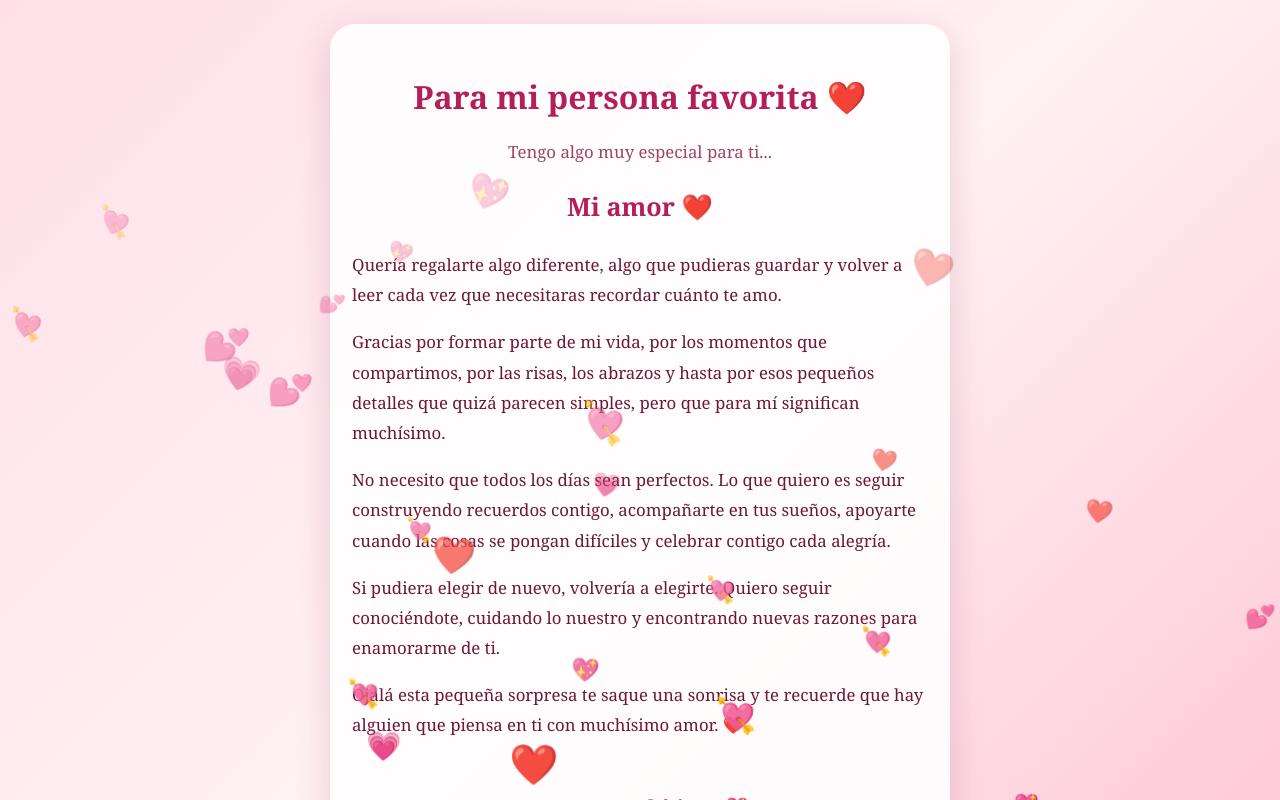
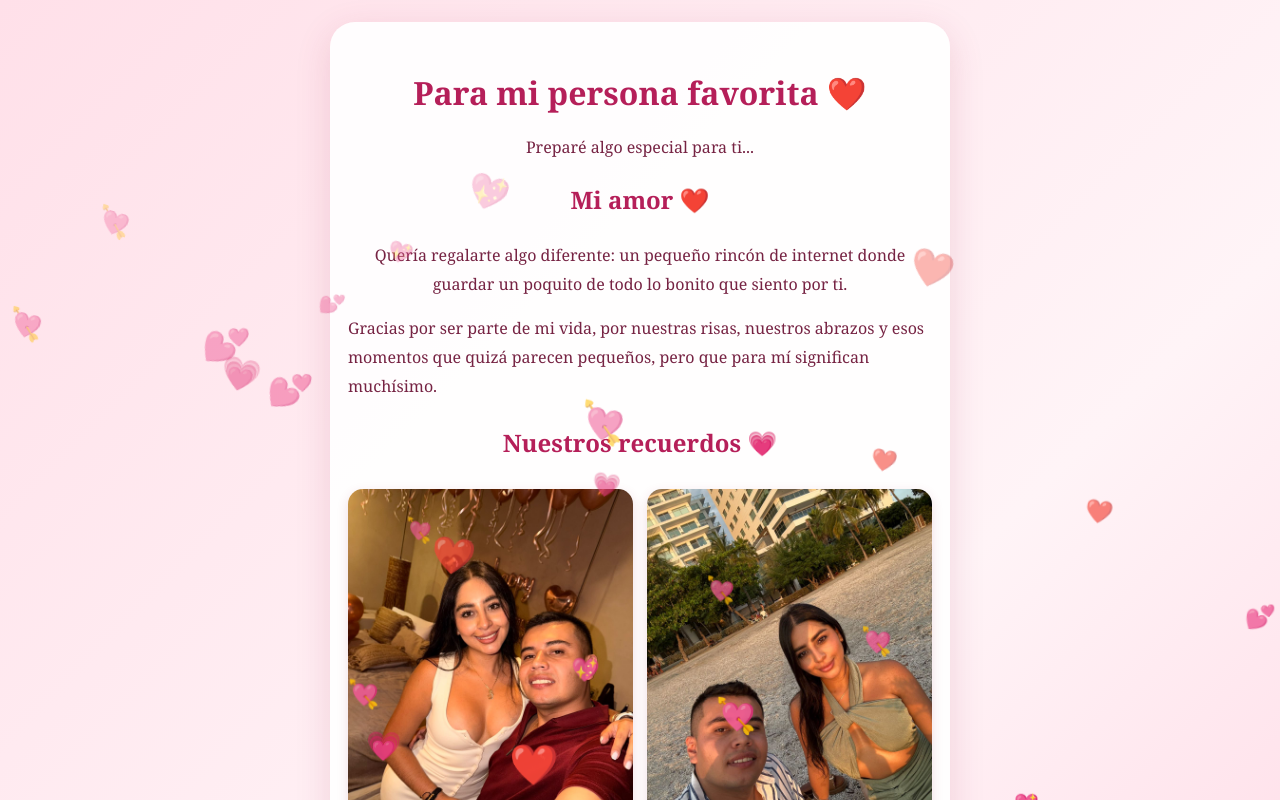
Before and after one commit to pipecb72023/Carta-para-mi-amor, a plain HTML site: page index.html in a window 1280 px wide. Both pictures are taken after a click on the button "Abrir carta". Shown: the top 800 px of the page. Drawn offline with Linux system fonts and the light colour scheme.

Commit message:
Update index.html

```diff
--- a/index.html
+++ b/index.html
@@ -3,206 +3,111 @@
 <html lang="es">
 <head>
 <meta charset="UTF-8">
-  <meta name="viewport" content="width=device-width, initial-scale=1.0">
+<meta name="viewport" content="width=device-width, initial-scale=1">
 <title>Para mi amor ❤️</title>
-
 <style>
-    * {
-      box-sizing: border-box;
+*{box-sizing:border-box}
+body{
+  margin:0;padding:22px 14px;min-height:100vh;
+  display:flex;justify-content:center;align-items:center;
+  font-family:Georgia,serif;text-align:center;color:#762343;
+  background:linear-gradient(135deg,#ffe0e9,#fff4f7,#ffc5d8);
 }
-
-    body {
-      margin: 0;
-      min-height: 100vh;
-      font-family: Georgia, serif;
-      background: linear-gradient(135deg, #ffe0e9, #fff1f4, #ffc6d5);
-      color: #6d1838;
-      display: flex;
-      justify-content: center;
-      align-items: center;
-      text-align: center;
-      overflow-x: hidden;
-      padding: 24px 14px;
+.container{
+  width:100%;max-width:620px;background:#ffffffed;
+  padding:28px 18px;border-radius:25px;
+  box-shadow:0 10px 35px #a52b5428;
 }
-
-    .container {
-      width: 100%;
-      max-width: 620px;
-      background: rgba(255, 255, 255, 0.88);
-      padding: 30px 22px;
-      border-radius: 25px;
-      box-shadow: 0 10px 35px rgba(135, 25, 65, 0.18);
+h1,h2{color:#b51f59}
+.envelope{
+  border:0;background:none;font-size:100px;
+  cursor:pointer;animation:pulse 1.5s infinite;
 }
-
-    h1 {
-      color: #b51f59;
-      font-size: 2rem;
+@keyframes pulse{50%{transform:scale(1.08)}}
+#letter{display:none;text-align:left;line-height:1.8;animation:fade 1s}
+@keyframes fade{from{opacity:0;transform:translateY(12px)}to{opacity:1;transform:translateY(0)}}
+.intro{text-align:center}
+.collage{
+  display:grid;grid-template-columns:1fr 1fr;
+  gap:14px;margin:25px 0;
 }
-
-    .subtitle {
-      color: #9d4566;
-      font-size: 1.05rem;
+.memory{margin:0;text-align:center}
+.memory img{
+  display:block;width:100%;aspect-ratio:3/4;
+  object-fit:cover;border-radius:15px;
+  box-shadow:0 4px 12px #a52b5428;
 }
-
-    .envelope {
-      border: none;
-      background: transparent;
-      cursor: pointer;
-      font-size: 100px;
-      margin: 22px 0;
-      transition: transform 0.3s;
-      animation: latido 1.5s infinite;
+.memory figcaption{
+  font-style:italic;font-size:.95rem;
+  line-height:1.5;padding:9px 3px;color:#a12b57;
 }
-
-    .envelope:hover {
-      transform: scale(1.1);
-    }
-
-    @keyframes latido {
-      0%, 100% { transform: scale(1); }
-      50% { transform: scale(1.08); }
-    }
-
-    #letter {
-      display: none;
-      text-align: left;
-      line-height: 1.8;
-      font-size: 1.05rem;
-      animation: aparecer 1s ease;
-    }
-
-    #letter h2 {
-      text-align: center;
-      color: #b51f59;
-    }
-
-    @keyframes aparecer {
-      from { opacity: 0; transform: translateY(15px); }
-      to { opacity: 1; transform: translateY(0); }
-    }
-
-    .photos {
-      display: grid;
-      grid-template-columns: 1fr 1fr;
-      gap: 12px;
-      margin-top: 24px;
-    }
-
-    .photos img {
-      width: 100%;
-      border-radius: 15px;
-      object-fit: cover;
-      aspect-ratio: 1 / 1;
-      box-shadow: 0 4px 12px rgba(135, 25, 65, 0.15);
-    }
-
-    .signature {
-      text-align: center;
-      color: #b51f59;
-      font-weight: bold;
-      font-size: 1.2rem;
-      margin-top: 25px;
-    }
-
-    .hint {
-      font-size: 0.9rem;
-      color: #99516b;
-    }
-
-    .heart {
-      position: fixed;
-      bottom: -30px;
-      pointer-events: none;
-      animation: subir 4s linear forwards;
-      z-index: 5;
-    }
-
-    @keyframes subir {
-      to {
-        transform: translateY(-110vh) rotate(25deg);
-        opacity: 0;
-      }
-    }
+.signature{text-align:center;color:#b51f59;font-size:1.2rem;font-weight:bold}
+.heart{position:fixed;bottom:-30px;pointer-events:none;animation:rise 4s linear forwards}
+@keyframes rise{to{transform:translateY(-110vh) rotate(25deg);opacity:0}}
 </style>
 </head>
-
 <body>
 <main class="container">
   <h1>Para mi persona favorita ❤️</h1>
-    <p class="subtitle">Tengo algo muy especial para ti...</p>
-
-    <button class="envelope" id="envelope"
-      aria-label="Abrir mi carta" onclick="openLetter()">
-      💌
-    </button>
-
-    <p class="hint" id="hint">Toca la carta para descubrir tu sorpresa 🥰</p>
+  <p>Preparé algo especial para ti...</p>
+  <button class="envelope" id="envelope" onclick="openLetter()" aria-label="Abrir carta">💌</button>
+  <p id="hint">Toca el sobre para abrir tu sorpresa 🥰</p>
 
   <section id="letter">
+    <div class="intro">
       <h2>Mi amor ❤️</h2>
-
-      <p>
-        Quería regalarte algo diferente, algo que pudieras guardar y volver
-        a leer cada vez que necesitaras recordar cuánto te amo.
-      </p>
-
-      <p>
-        Gracias por formar parte de mi vida, por los momentos que compartimos,
-        por las risas, los abrazos y hasta por esos pequeños detalles que quizá
-        parecen simples, pero que para mí significan muchísimo.
-      </p>
-
-      <p>
-        No necesito que todos los días sean perfectos. Lo que quiero es seguir
-        construyendo recuerdos contigo, acompañarte en tus sueños, apoyarte
-        cuando las cosas se pongan difíciles y celebrar contigo cada alegría.
-      </p>
-
-      <p>
-        Si pudiera elegir de nuevo, volvería a elegirte. Quiero seguir
-        conociéndote, cuidando lo nuestro y encontrando nuevas razones para
-        enamorarme de ti.
-      </p>
-
-      <p>
-        Ojalá esta pequeña sorpresa te saque una sonrisa y te recuerde que
-        hay alguien que piensa en ti con muchísimo amor. ❤️
-      </p>
-
-      <div class="photos" id="photos">
-        <!-- Aquí puedes agregar tus fotos después. -->
+      <p>Quería regalarte algo diferente: un pequeño rincón de internet donde guardar un poquito de todo lo bonito que siento por ti.</p>
     </div>
 
-      <p class="signature">
-        Te amo muchísimo. 💖<br>
-        Siempre tuyo ❤️
-      </p>
+    <p>Gracias por ser parte de mi vida, por nuestras risas, nuestros abrazos y esos momentos que quizá parecen pequeños, pero que para mí significan muchísimo.</p>
+
+    <h2 class="intro">Nuestros recuerdos 💗</h2>
+
+    <div class="collage">
+      <figure class="memory">
+        <img src="56d53b03-7ee2-4666-850e-5ec411f4a056.jpeg" alt="Un recuerdo juntos">
+        <figcaption>“Entre tantos lugares bonitos, mi favorito siempre será aquel en el que estoy contigo. ❤️”</figcaption>
+      </figure>
+
+      <figure class="memory">
+        <img src="9fc16406-a1bd-4a95-9706-1a14a082be14.jpeg" alt="Un momento especial">
+        <figcaption>“Qué bonito es compartir la vida, los sueños y hasta las cosas más pequeñas contigo.”</figcaption>
+      </figure>
+
+      <figure class="memory">
+        <img src="Tezza-0119.jpeg" alt="Un recuerdo que nos hace felices">
+        <figcaption>“Tu sonrisa tiene esa forma tan tuya de hacer que cualquier momento valga la pena. 💕”</figcaption>
+      </figure>
+
+      <figure class="memory">
+        <img src="e39f8eda-6e92-4d5c-8f89-647fb2f9ba88.jpeg" alt="Un recuerdo de los dos">
+        <figcaption>“Tenemos recuerdos hermosos, y me emociona pensar en todos los que todavía nos faltan por vivir juntos. ✨”</figcaption>
+      </figure>
+    </div>
+
+    <p>Yo no necesito que todos los días sean perfectos. Quiero seguir construyendo recuerdos contigo, apoyarte en tus sueños, acompañarte en los días difíciles y celebrar contigo cada alegría.</p>
+
+    <p>Si pudiera elegir de nuevo, volvería a elegirte. Quiero seguir cuidando lo nuestro y encontrando nuevas razones para enamorarme de ti.</p>
+
+    <p class="signature">Te amo muchísimo. 💖<br>Siempre tuyo ❤️</p>
   </section>
 </main>
 
 <script>
-    function openLetter() {
-      document.getElementById("letter").style.display = "block";
-      document.getElementById("hint").style.display = "none";
-      document.getElementById("envelope").style.display = "none";
-
-      for (let i = 0; i < 24; i++) {
-        setTimeout(createHeart, i * 120);
+function openLetter(){
+  document.getElementById("letter").style.display="block";
+  document.getElementById("hint").style.display="none";
+  document.getElementById("envelope").style.display="none";
+  for(let i=0;i<24;i++) setTimeout(createHeart,i*120);
 }
-    }
-
-    function createHeart() {
-      const heart = document.createElement("div");
-      heart.className = "heart";
-      heart.textContent = ["❤️", "💕", "💖", "💗", "💘"][
-        Math.floor(Math.random() * 5)
-      ];
-
-      heart.style.left = Math.random() * 100 + "vw";
-      heart.style.fontSize = (18 + Math.random() * 22) + "px";
-      document.body.appendChild(heart);
-
-      setTimeout(() => heart.remove(), 4000);
+function createHeart(){
+  const h=document.createElement("div");
+  h.className="heart";
+  h.textContent=["❤️","💕","💖","💗","💘"][Math.floor(Math.random()*5)];
+  h.style.left=Math.random()*100+"vw";
+  h.style.fontSize=(18+Math.random()*22)+"px";
+  document.body.appendChild(h);
+  setTimeout(()=>h.remove(),4000);
 }
 </script>
 </body>
```
Lines whose indentation alone changed are shown as unchanged.
